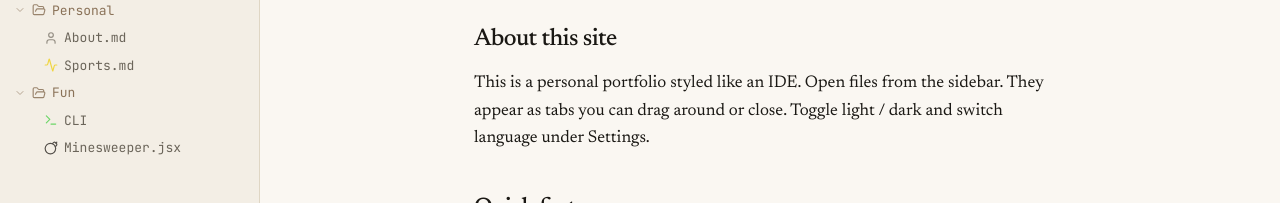
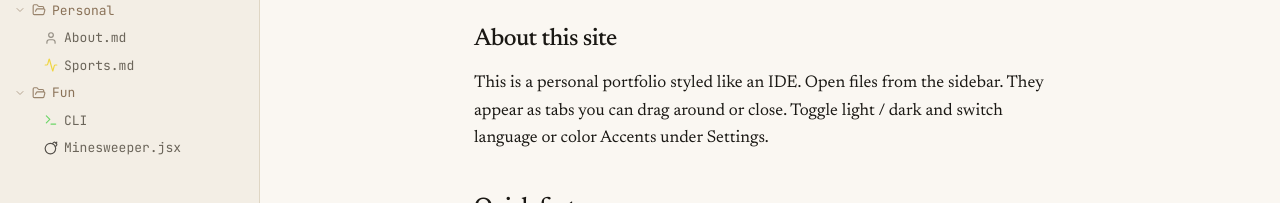
Before and after one commit to Chr1stian-Th/portfolio_website, a React (Vite) app: page / in a window 1280 px wide. Shown: the part 280-483 px from the top of the page. Built offline with nearby package versions, Linux system fonts and the light colour scheme.

Commit message:
more minor changes

```diff
--- a/src/content/entries/masters.js
+++ b/src/content/entries/masters.js
@@ -47,7 +47,7 @@ studiert.
 
 Meine zweite Station in der Hochschulausbildung führte mich nach Ulm, wo ich meinen Master
 absolvierte. Neben dem akademischen Lehrplan war Ulm vor allem ein Ort, an dem ich neue
-Freundschaften geschlossen, an gemeinsamen spaßigen Projekten gearbeitet habe und mich so weiterentwickelt konnte. In diese Zeit fiel auch der rasante Aufstieg LLMs,
+Freundschaften geschlossen, an gemeinsamen spaßigen Projekten gearbeitet habe und mich so weiterentwickeln konnte. In diese Zeit fiel auch der rasante Aufstieg LLMs,
 was mein Interesse weckte: Was macht sie so leistungsfähig, und wie kann ich
 sie für meine eigene Arbeit nutzen? Das Studium selbst bot mir einen breiten und wertvollen
 Überblick über verschiedene Themengebiete. Von Embedded Security und Kryptologie über agile
--- a/src/i18n/translations.js
+++ b/src/i18n/translations.js
@@ -33,7 +33,7 @@ export const i18n = {
     structure:       'Structure',
     aboutThisSite:   'About this site',
     readmeIntro:     'An overview of everything in this site. The list below is generated automatically from the file tree. Once a page is added it shows up here. **Hint**: Check out CLI to learn more about my skills and have some fun!',
-    readmeAbout:     'This is a personal portfolio styled like an IDE. Open files from the sidebar. They appear as tabs you can drag around or close. Toggle light / dark and switch language under Settings.',
+    readmeAbout:     'This is a personal portfolio styled like an IDE. Open files from the sidebar. They appear as tabs you can drag around or close. Toggle light / dark and switch language or color Accents under Settings.',
     aboutLine:       'Personal site • Built with React and TailwindCSS',
     githubTip:       'Open GitHub',
     linkedinTip:     'Open LinkedIn',
@@ -66,7 +66,7 @@ export const i18n = {
     structure:       'Struktur',
     aboutThisSite:   'Über diese Seite',
     readmeIntro:     'Ein Überblick über alles, was auf dieser Seite zu finden ist. Die Liste unten wird automatisch aus dem Dateibaum erzeugt. Neue Seiten erscheinen hier von selbst wenn etwas hinzugefügt wird. **Tipp**: CLI abchecken um mehr über meine Skills zu erfahren und einfach ein bisschen rumzuspielen!',
-    readmeAbout:     'Eine persönliche Portfolio-Seite im Stil einer IDE. Öffne Dateien links. Sie erscheinen als Tabs, die du verschieben oder schließen kannst. Hell / Dunkel und Sprache wechselst du unter Einstellungen.',
+    readmeAbout:     'Eine persönliche Portfolio-Seite im Stil einer IDE. Öffne Dateien links. Sie erscheinen als Tabs, die du verschieben oder schließen kannst. Den Hell- / Dunkelmodus und die Sprache, oder Farbakzente wechselst du unter Einstellungen.',
     aboutLine:       'Persönliche Seite • Gebaut mit React und TailwindCSS',
     githubTip:       'GitHub öffnen',
     linkedinTip:     'LinkedIn öffnen',
```
